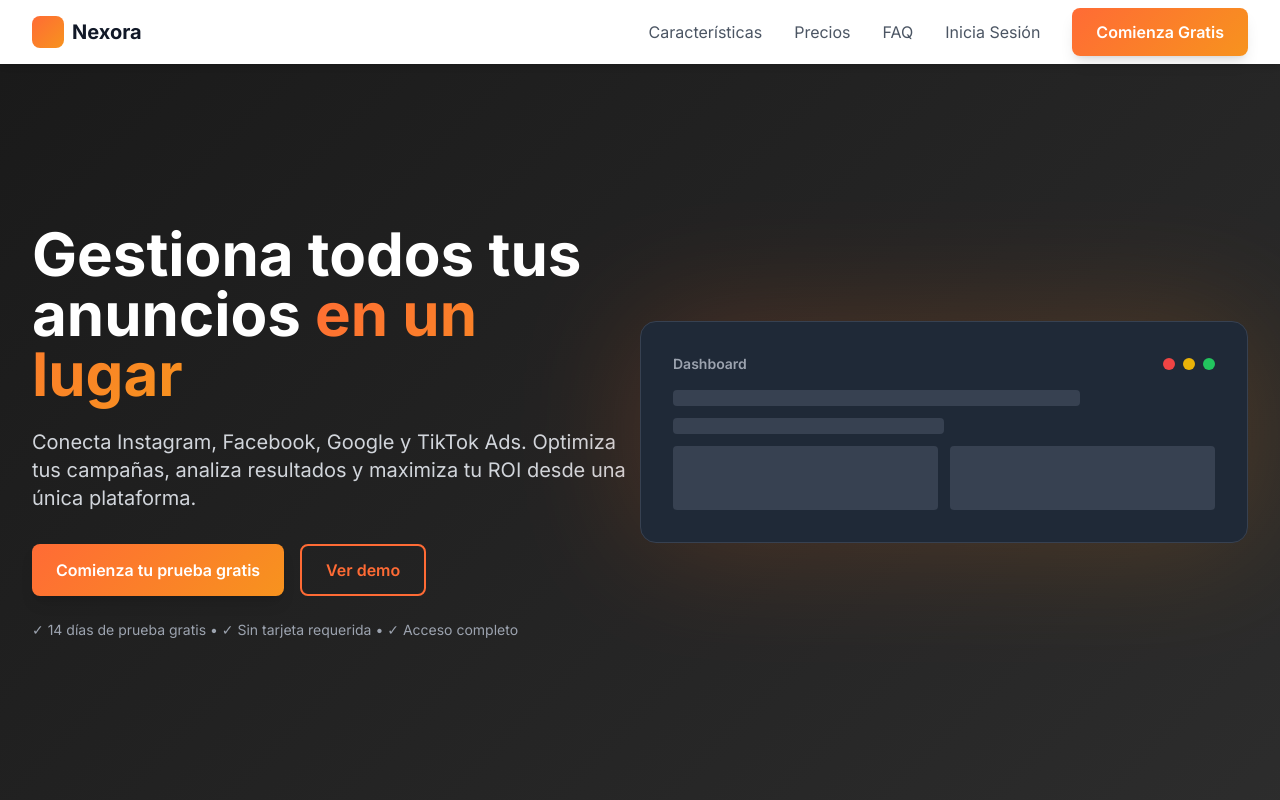
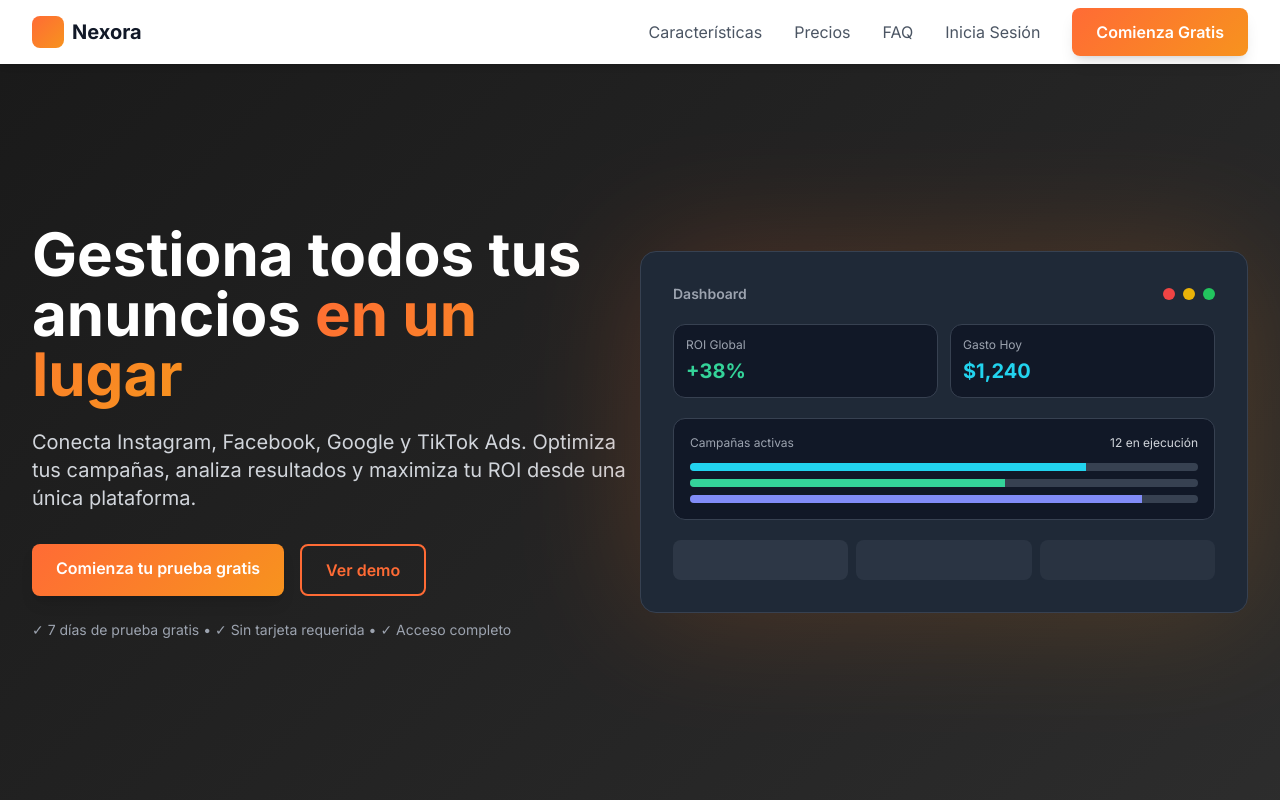
Before and after one commit to mariamayorcruz/Nexora, a Next.js app: page / in a window 1280 px wide. Shown: the top 800 px of the page. Built offline with nearby package versions, Linux system fonts and the light colour scheme.

Commit message:
Update trial to 7 days and fix landing/auth UX flows

```diff
--- a/src/app/api/auth/register/route.ts
+++ b/src/app/api/auth/register/route.ts
@@ -56,9 +56,9 @@ export async function POST(request: NextRequest) {
       },
     });
 
-    // Crear suscripción por defecto (plan Starter con 14 días de prueba)
+    // Crear suscripción por defecto (plan Starter con 7 días de prueba)
     const trialEndDate = new Date();
-    trialEndDate.setDate(trialEndDate.getDate() + 14);
+    trialEndDate.setDate(trialEndDate.getDate() + 7);
 
     await prisma.subscription.create({
       data: {
--- a/src/app/auth/login/page.tsx
+++ b/src/app/auth/login/page.tsx
@@ -87,7 +87,7 @@ export default function Login() {
 
           <p className="text-center mt-6 text-gray-600">
             ¿No tienes cuenta?{' '}
-            <Link href="/signup" className="text-primary font-semibold hover:underline">
+            <Link href="/auth/signup" className="text-primary font-semibold hover:underline">
               Registrate aquí
             </Link>
           </p>
--- a/src/app/auth/signup/page.tsx
+++ b/src/app/auth/signup/page.tsx
@@ -52,7 +52,7 @@ export default function Signup() {
       }
 
       localStorage.setItem('token', data.token);
-      router.push('/dashboard/welcome');
+      router.push('/dashboard');
     } catch (err) {
       setError('Error de conexión. Intenta de nuevo.');
     } finally {
--- a/src/components/Demo.tsx
+++ b/src/components/Demo.tsx
@@ -2,7 +2,7 @@
 
 export default function Demo() {
   return (
-    <section className="py-20 px-4 sm:px-6 lg:px-8 bg-gradient-dark text-white">
+    <section id="demo" className="py-20 px-4 sm:px-6 lg:px-8 bg-gradient-dark text-white">
       <div className="max-w-7xl mx-auto">
         <div className="text-center mb-12">
           <h2 className="text-4xl md:text-5xl font-bold mb-4">Demo en Vivo</h2>
--- a/src/components/FAQ.tsx
+++ b/src/components/FAQ.tsx
@@ -20,7 +20,7 @@ export default function FAQ() {
     },
     {
       question: '¿Hay período de prueba?',
-      answer: 'Sí, ofrecemos 14 días de prueba gratuita con acceso completo a todas las características. No necesitas tarjeta de crédito para comenzar.',
+      answer: 'Sí, ofrecemos 7 días de prueba gratuita con acceso completo a todas las características. No necesitas tarjeta de crédito para comenzar.',
     },
     {
       question: '¿Puedo integrar más de una cuenta por plataforma?',
--- a/src/components/Hero.tsx
+++ b/src/components/Hero.tsx
@@ -1,4 +1,6 @@
 'use client';
+
+import Link from 'next/link';
 
 export default function Hero() {
   return (
@@ -13,21 +15,21 @@ export default function Hero() {
             Conecta Instagram, Facebook, Google y TikTok Ads. Optimiza tus campañas, analiza resultados y maximiza tu ROI desde una única plataforma.
           </p>
           <div className="flex flex-col sm:flex-row gap-4">
-            <button className="btn-primary">
+            <Link href="/auth/signup" className="btn-primary text-center">
               Comienza tu prueba gratis
-            </button>
-            <button className="btn-outline bg-transparent hover:bg-white hover:text-dark">
+            </Link>
+            <Link href="#demo" className="btn-outline bg-transparent hover:bg-white hover:text-dark text-center">
               Ver demo
-            </button>
+            </Link>
           </div>
-          <p className="text-sm text-gray-400 mt-6">✓ 14 días de prueba gratis • ✓ Sin tarjeta requerida • ✓ Acceso completo</p>
+          <p className="text-sm text-gray-400 mt-6">✓ 7 días de prueba gratis • ✓ Sin tarjeta requerida • ✓ Acceso completo</p>
         </div>
 
         <div className="lg:w-1/2 mt-12 lg:mt-0 animate-slideInRight">
           <div className="relative">
             <div className="absolute inset-0 bg-gradient-primary rounded-2xl blur-3xl opacity-20"></div>
             <div className="relative bg-gray-800 rounded-2xl p-8 border border-gray-700">
-              <div className="space-y-4">
+              <div className="space-y-5">
                 <div className="flex items-center justify-between">
                   <div className="text-sm font-semibold text-gray-400">Dashboard</div>
                   <div className="flex space-x-2">
@@ -36,13 +38,39 @@ export default function Hero() {
                     <div className="w-3 h-3 rounded-full bg-green-500"></div>
                   </div>
                 </div>
-                <div className="space-y-3">
-                  <div className="h-4 bg-gray-700 rounded w-3/4"></div>
-                  <div className="h-4 bg-gray-700 rounded w-1/2"></div>
-                  <div className="grid grid-cols-2 gap-3 mt-4">
-                    <div className="h-16 bg-gray-700 rounded"></div>
-                    <div className="h-16 bg-gray-700 rounded"></div>
+                <div className="grid grid-cols-2 gap-3">
+                  <div className="rounded-xl bg-gray-900 border border-gray-700 p-3">
+                    <p className="text-xs text-gray-400">ROI Global</p>
+                    <p className="text-xl font-bold text-emerald-400 mt-1">+38%</p>
                   </div>
+                  <div className="rounded-xl bg-gray-900 border border-gray-700 p-3">
+                    <p className="text-xs text-gray-400">Gasto Hoy</p>
+                    <p className="text-xl font-bold text-cyan-400 mt-1">$1,240</p>
+                  </div>
+                </div>
+
+                <div className="rounded-xl bg-gray-900 border border-gray-700 p-4 space-y-3">
+                  <div className="flex items-center justify-between text-xs">
+                    <span className="text-gray-400">Campañas activas</span>
+                    <span className="text-gray-300">12 en ejecución</span>
+                  </div>
+                  <div className="space-y-2">
+                    <div className="h-2 rounded-full bg-gray-700 overflow-hidden">
+                      <div className="h-full w-[78%] bg-cyan-400"></div>
+                    </div>
+                    <div className="h-2 rounded-full bg-gray-700 overflow-hidden">
+                      <div className="h-full w-[62%] bg-emerald-400"></div>
+                    </div>
+                    <div className="h-2 rounded-full bg-gray-700 overflow-hidden">
+                      <div className="h-full w-[89%] bg-indigo-400"></div>
+                    </div>
+                  </div>
+                </div>
+
+                <div className="grid grid-cols-3 gap-2">
+                  <div className="h-10 rounded-lg bg-gray-700/60"></div>
+                  <div className="h-10 rounded-lg bg-gray-700/50"></div>
+                  <div className="h-10 rounded-lg bg-gray-700/40"></div>
                 </div>
               </div>
             </div>
--- a/src/components/Navbar.tsx
+++ b/src/components/Navbar.tsx
@@ -25,10 +25,10 @@ export default function Navbar() {
             <Link href="#faq" className="text-gray-600 hover:text-gray-900 transition">
               FAQ
             </Link>
-            <Link href="/login" className="text-gray-600 hover:text-gray-900 transition">
+            <Link href="/auth/login" className="text-gray-600 hover:text-gray-900 transition">
               Inicia Sesión
             </Link>
-            <Link href="/signup" className="btn-primary">
+            <Link href="/auth/signup" className="btn-primary">
               Comienza Gratis
             </Link>
           </div>
@@ -54,10 +54,10 @@ export default function Navbar() {
             <Link href="#faq" className="block text-gray-600 hover:text-gray-900">
               FAQ
             </Link>
-            <Link href="/login" className="block text-gray-600 hover:text-gray-900">
+            <Link href="/auth/login" className="block text-gray-600 hover:text-gray-900">
               Inicia Sesión
             </Link>
-            <Link href="/signup" className="block btn-primary w-full text-center">
+            <Link href="/auth/signup" className="block btn-primary w-full text-center">
               Comienza Gratis
             </Link>
           </div>
--- a/src/components/Pricing.tsx
+++ b/src/components/Pricing.tsx
@@ -88,7 +88,7 @@ export default function Pricing() {
                 <p className="text-sm text-gray-500 mb-4">o ${plan.yearlyPrice}/año (facturación anual)</p>
               </div>
 
-              <Link href="/signup" className={`block w-full py-3 rounded-lg font-semibold text-center transition-all mb-8 ${plan.popular ? 'btn-primary' : 'border-2 border-gray-300 text-gray-700 hover:border-primary'}`}>
+              <Link href="/auth/signup" className={`block w-full py-3 rounded-lg font-semibold text-center transition-all mb-8 ${plan.popular ? 'btn-primary' : 'border-2 border-gray-300 text-gray-700 hover:border-primary'}`}>
                 Comenzar ahora
               </Link>
 
```
